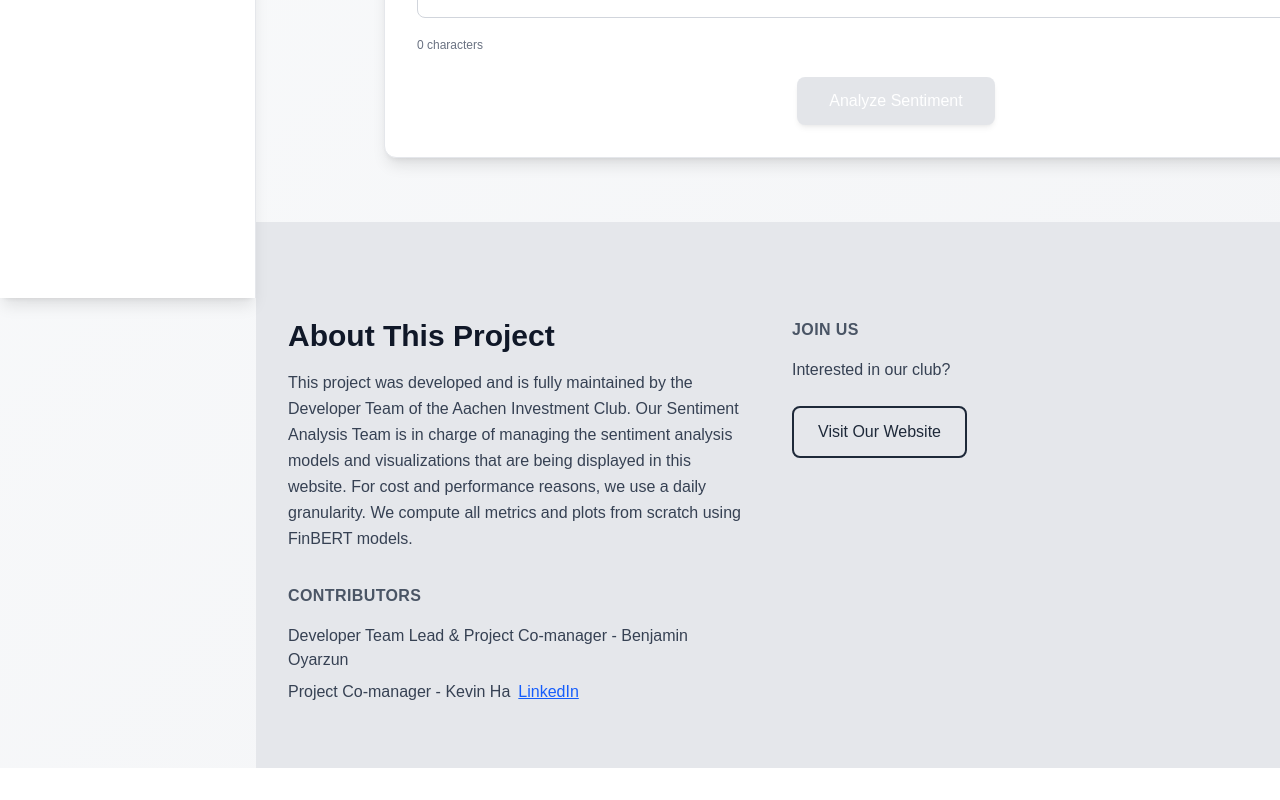
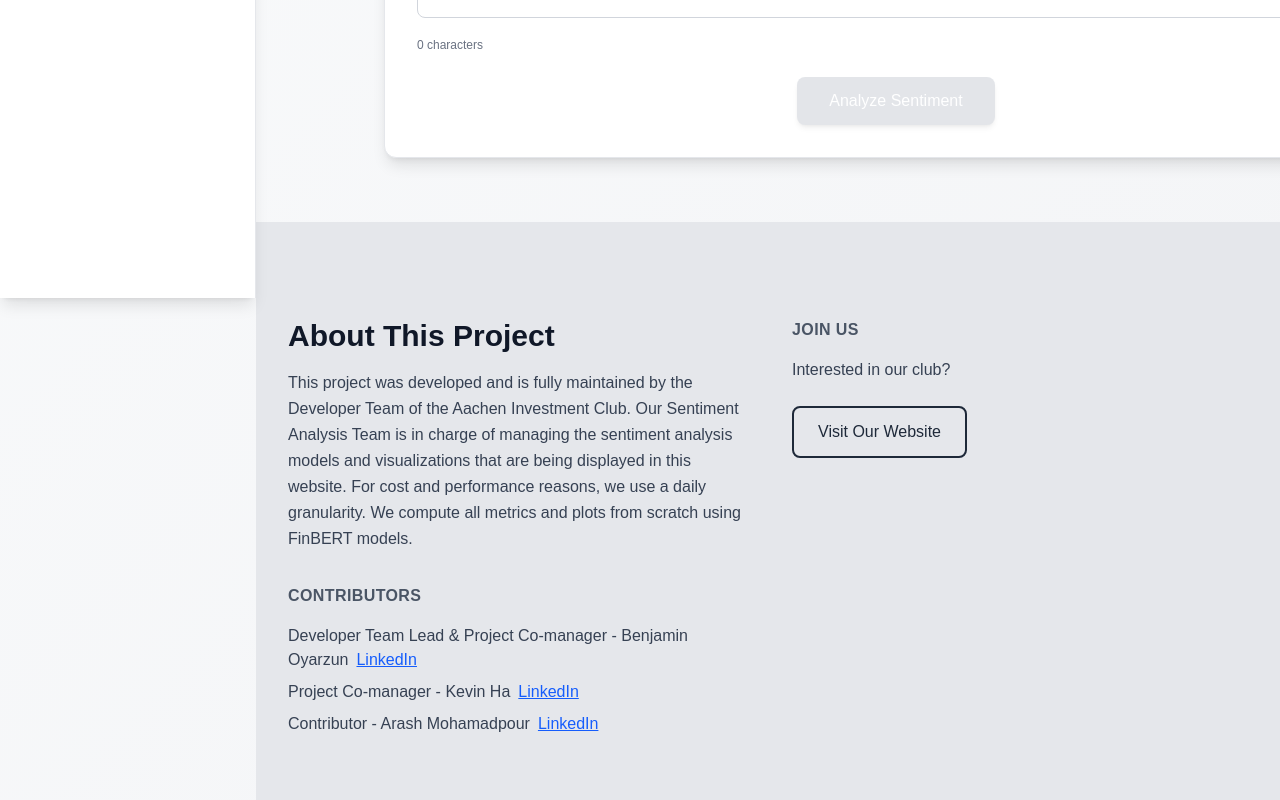
Before and after one commit to aachen-investment-club/sentiment-analysis, a Next.js app in the folder frontend/: page /analyze in a window 1280 px wide. Shown: the part 502-1302 px from the top of the page. Before the commit the page ends 1270 px from the top, so only its background shows below. Built offline with nearby package versions, Linux system fonts and the light colour scheme.

Commit message:
update contributors in footer

```diff
--- a/frontend/app/components/Footer.tsx
+++ b/frontend/app/components/Footer.tsx
@@ -15,11 +15,9 @@ interface FooterProps {
 
 export default function Footer({ className = '', sidebarWidth = '' }: FooterProps) {
   const contributors: Contributor[] = [
-    { role: 'Developer Team Lead & Project Co-manager', name: 'Benjamin Oyarzun', linkedin: '#' },
+    { role: 'Developer Team Lead & Project Co-manager', name: 'Benjamin Oyarzun', linkedin: 'https://www.linkedin.com/in/benjam%C3%ADn-o-73634a22b/' },
     { role: 'Project Co-manager', name: 'Kevin Ha', linkedin: 'https://www.linkedin.com/in/kevin-ha-6a17aa333' },
-    { role: 'Contributor', name: '', linkedin: '#' },
-    { role: 'Contributor', name: '', linkedin: '#' },
-    { role: 'Contributor', name: '', linkedin: '#' },
+    { role: 'Contributor', name: 'Arash Mohamadpour', linkedin: 'https://www.linkedin.com/in/arash-mohamadpour-7b930b192/' },
   ];
 
   return (
```
